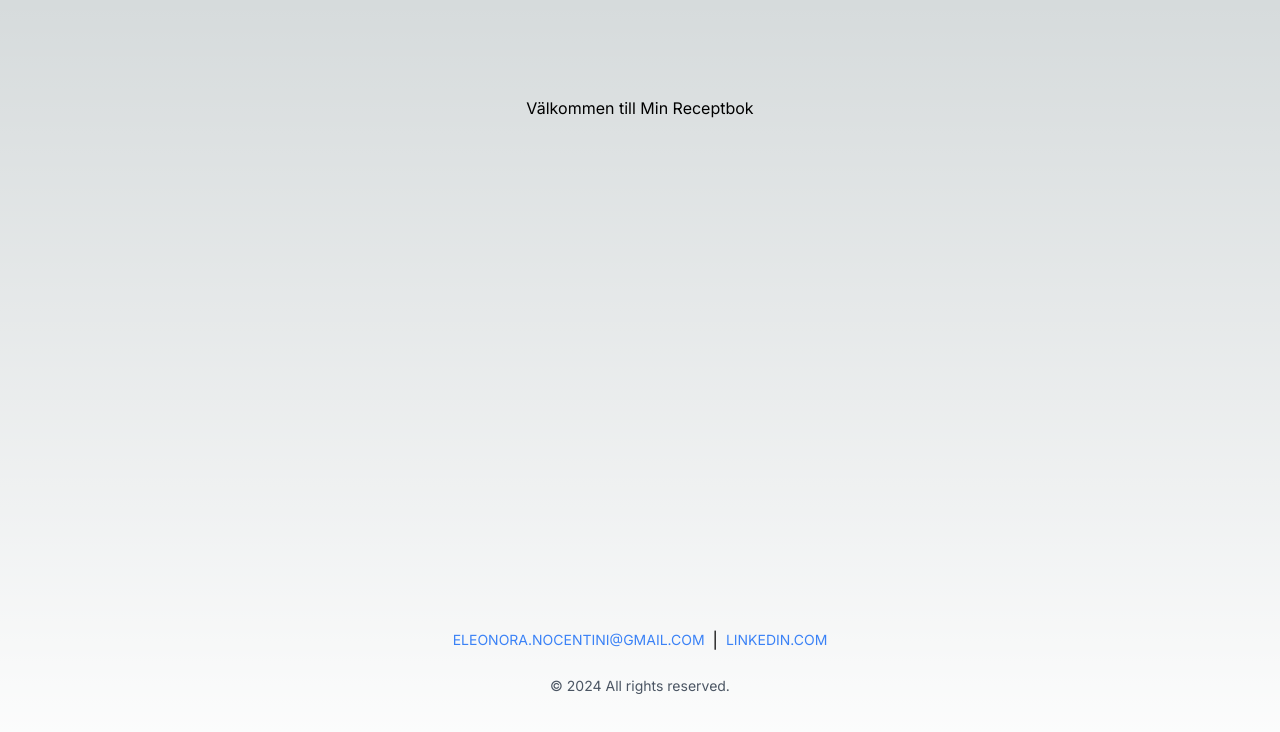
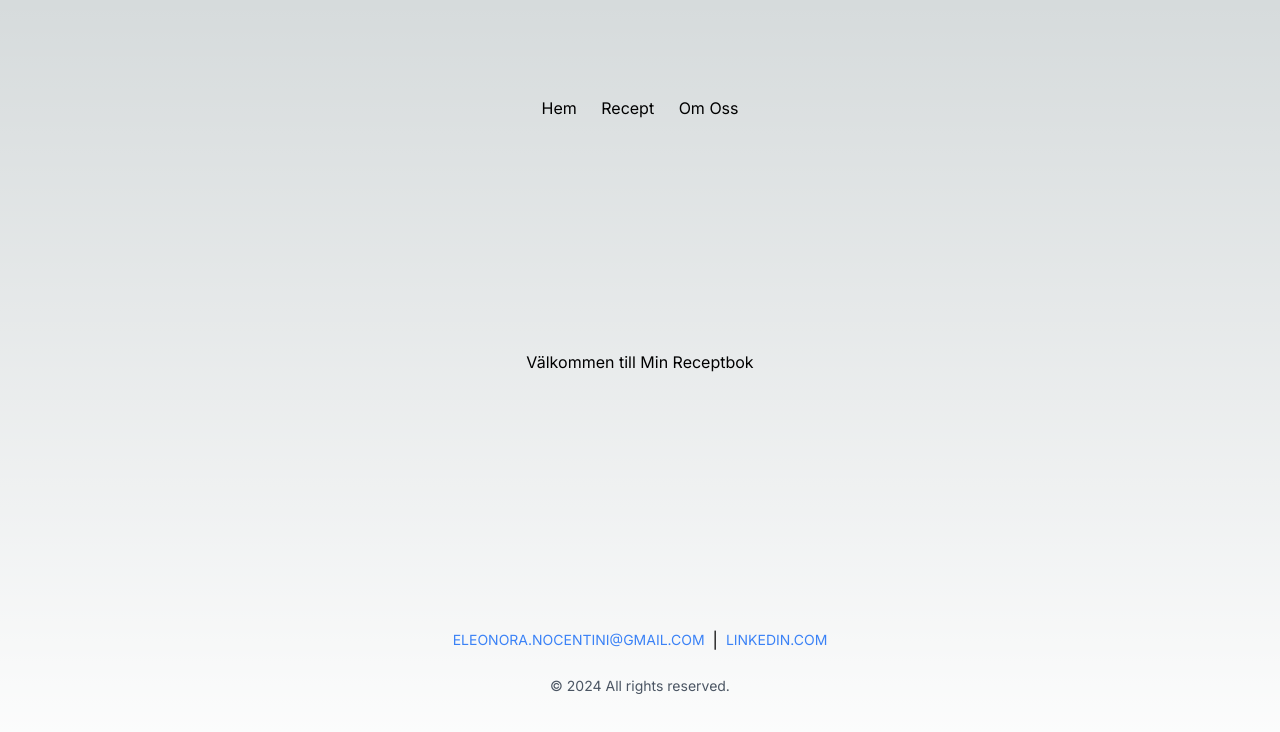
Before and after one commit to Elli2022/receptbok, a Next.js app in the folder frontend/: page / in a window 1280 px wide. Shown: the top 732 px of the page. Built offline with nearby package versions, Linux system fonts and the light colour scheme.

Commit message:
fixed links in Navbar + created file for about

```diff
--- a/frontend/src/app/components/Navbar.tsx
+++ b/frontend/src/app/components/Navbar.tsx
@@ -1,20 +1,27 @@
 // src/components/Navbar.tsx
 
 import React from "react";
-import { Link } from "react-router-dom";
+import Link from "next/link"; // Importera från next/link istället för react-router-dom
 
 const Navbar = () => {
   return (
     <nav>
       <ul style={{ listStyleType: "none", padding: 0 }}>
         <li style={{ display: "inline", marginRight: "20px" }}>
-          <Link to="/">Hem</Link>
+          {/* Använd next/link för navigering */}
+          <Link href="/">
+            <a>Hem</a> {/* Använd ett <a>-element som barn till Link */}
+          </Link>
         </li>
         <li style={{ display: "inline", marginRight: "20px" }}>
-          <Link to="/recipes">Recept</Link>
+          <Link href="/recept">
+            <a>Recept</a> {/* Använd ett <a>-element som barn till Link */}
+          </Link>
         </li>
         <li style={{ display: "inline" }}>
-          <Link to="/about">Om Oss</Link>
+          <Link href="/about">
+            <a>Om Oss</a> {/* Använd ett <a>-element som barn till Link */}
+          </Link>
         </li>
       </ul>
     </nav>
--- a/frontend/src/app/page.tsx
+++ b/frontend/src/app/page.tsx
@@ -1,10 +1,12 @@
 //frontend/src/app/page.tsx
 import React from "react";
+import Navbar from "./components/Navbar";
 import Footer from "./components/Footer";
 
 export default function Home() {
   return (
     <main className="flex min-h-screen flex-col items-center justify-between p-24">
+      <Navbar />
       <div>
         <h1>Välkommen till Min Receptbok</h1>
         {/* Övrigt innehåll för din startsida */}
```
Also changed, not shown: frontend/pages/about.tsx (added).
